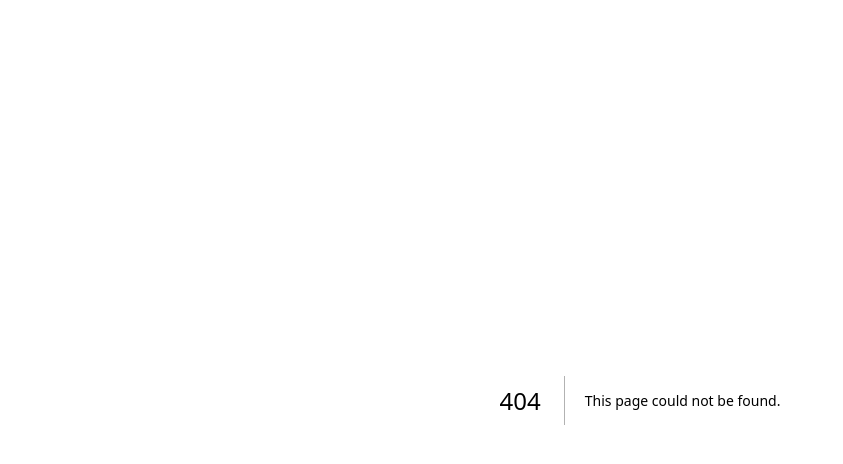
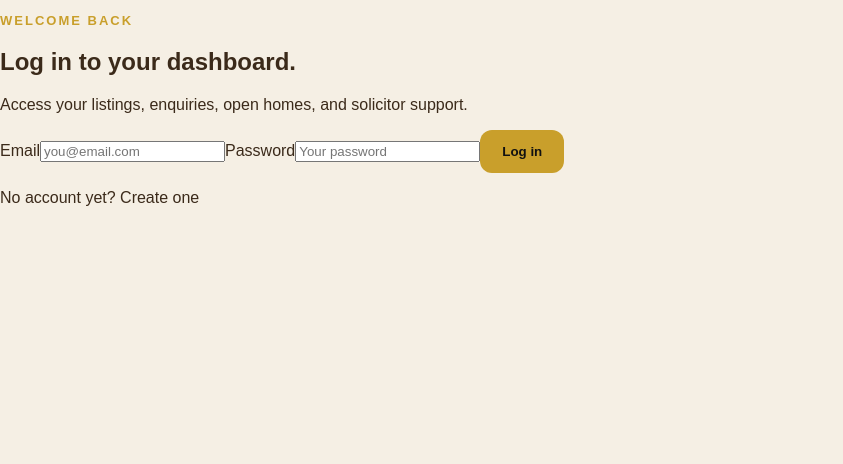
Before and after one commit to 1pumbapika1-hub/skiptheagent, a Next.js app in the folder frontend/: page /login in a window 1280 px wide. Before the commit this address had no page. Shown: the top 464 px of the page, without its empty margins (0-843 px from the left). Built offline with nearby package versions, Linux system fonts and the light colour scheme.

Commit message:
Create page.js

```diff
--- /dev/null
+++ b/frontend/app/login/page.js
@@ -0,0 +1,31 @@
+import Link from "next/link";
+
+export default function Login() {
+  return (
+    <main className="auth-page">
+      <section className="auth-card">
+        <p className="eyebrow">Welcome back</p>
+        <h1>Log in to your dashboard.</h1>
+        <p className="auth-subtitle">
+          Access your listings, enquiries, open homes, and solicitor support.
+        </p>
+
+        <form className="auth-form">
+          <label>Email</label>
+          <input placeholder="you@email.com" />
+
+          <label>Password</label>
+          <input type="password" placeholder="Your password" />
+
+          <button type="button" className="primary-button">
+            Log in
+          </button>
+        </form>
+
+        <p className="auth-link">
+          No account yet? <Link href="/signup">Create one</Link>
+        </p>
+      </section>
+    </main>
+  );
+}
```
